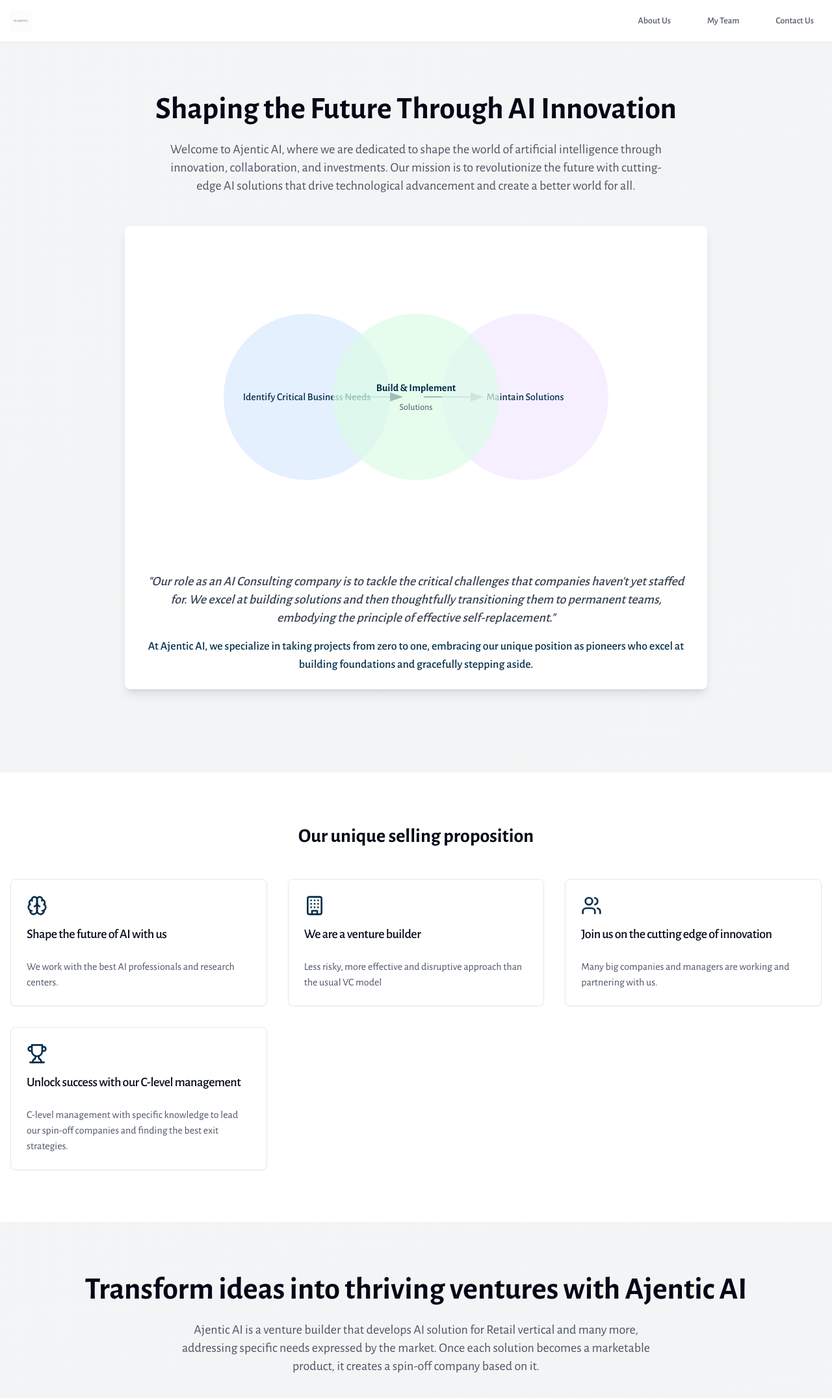
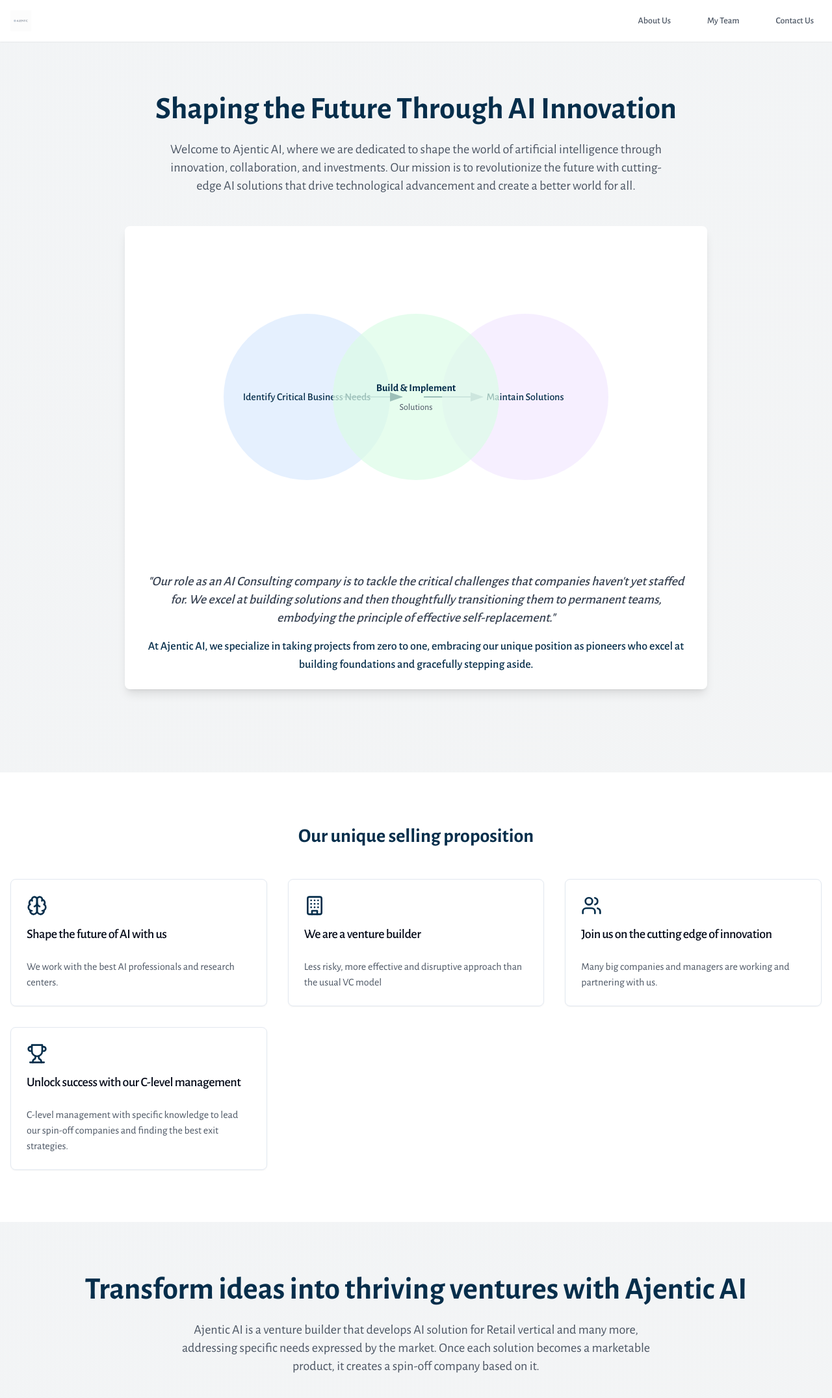
Before and after one commit to Ajentic/ajentic-ai, a React (Vite) app: page / in a window 1280 px wide. Shown: the top 2152 px of the page at 65% size. Built offline with nearby package versions, Linux system fonts and the light colour scheme.

Commit message:
Update font and color scheme
Ensure consistent font and color scheme across the entire page for improved visual coherence.
[skip gpt_engineer]

```diff
--- a/src/pages/About.tsx
+++ b/src/pages/About.tsx
@@ -4,13 +4,13 @@ import VennDiagram from "@/components/VennDiagram";
 
 const About = () => {
   return (
-    <div className="min-h-screen">
+    <div className="min-h-screen font-alegreya">
       <section className="py-20 gradient-bg">
         <div className="container mx-auto px-4">
-          <h1 className="text-4xl md:text-5xl font-bold text-center mb-6">
+          <h1 className="text-4xl md:text-5xl font-bold text-primary text-center mb-6">
             Shaping the Future Through AI Innovation
           </h1>
-          <p className="text-xl text-center text-gray-600 max-w-3xl mx-auto">
+          <p className="text-xl text-gray-600 text-center max-w-3xl mx-auto">
             Welcome to Ajentic AI, where we are dedicated to shape the world of artificial intelligence through innovation, collaboration, and investments. Our mission is to revolutionize the future with cutting-edge AI solutions that drive technological advancement and create a better world for all.
           </p>
           <VennDiagram />
@@ -19,7 +19,7 @@ const About = () => {
 
       <section className="py-20">
         <div className="container mx-auto px-4">
-          <h2 className="text-3xl font-bold text-center mb-12">
+          <h2 className="text-3xl font-bold text-primary text-center mb-12">
             Our unique selling proposition
           </h2>
           <div className="grid md:grid-cols-2 lg:grid-cols-3 gap-8">
@@ -49,10 +49,10 @@ const About = () => {
 
       <section className="py-20 gradient-bg">
         <div className="container mx-auto px-4">
-          <h2 className="text-4xl md:text-5xl font-bold text-center mb-6">
+          <h2 className="text-4xl md:text-5xl font-bold text-primary text-center mb-6">
             Transform ideas into thriving ventures with Ajentic AI
           </h2>
-          <p className="text-xl text-center text-gray-600 max-w-3xl mx-auto">
+          <p className="text-xl text-gray-600 text-center max-w-3xl mx-auto">
             Ajentic AI is a venture builder that develops AI solution for Retail vertical and many more, addressing specific needs expressed by the market.
             Once each solution becomes a marketable product, it creates a spin-off company based on it.
           </p>
```
